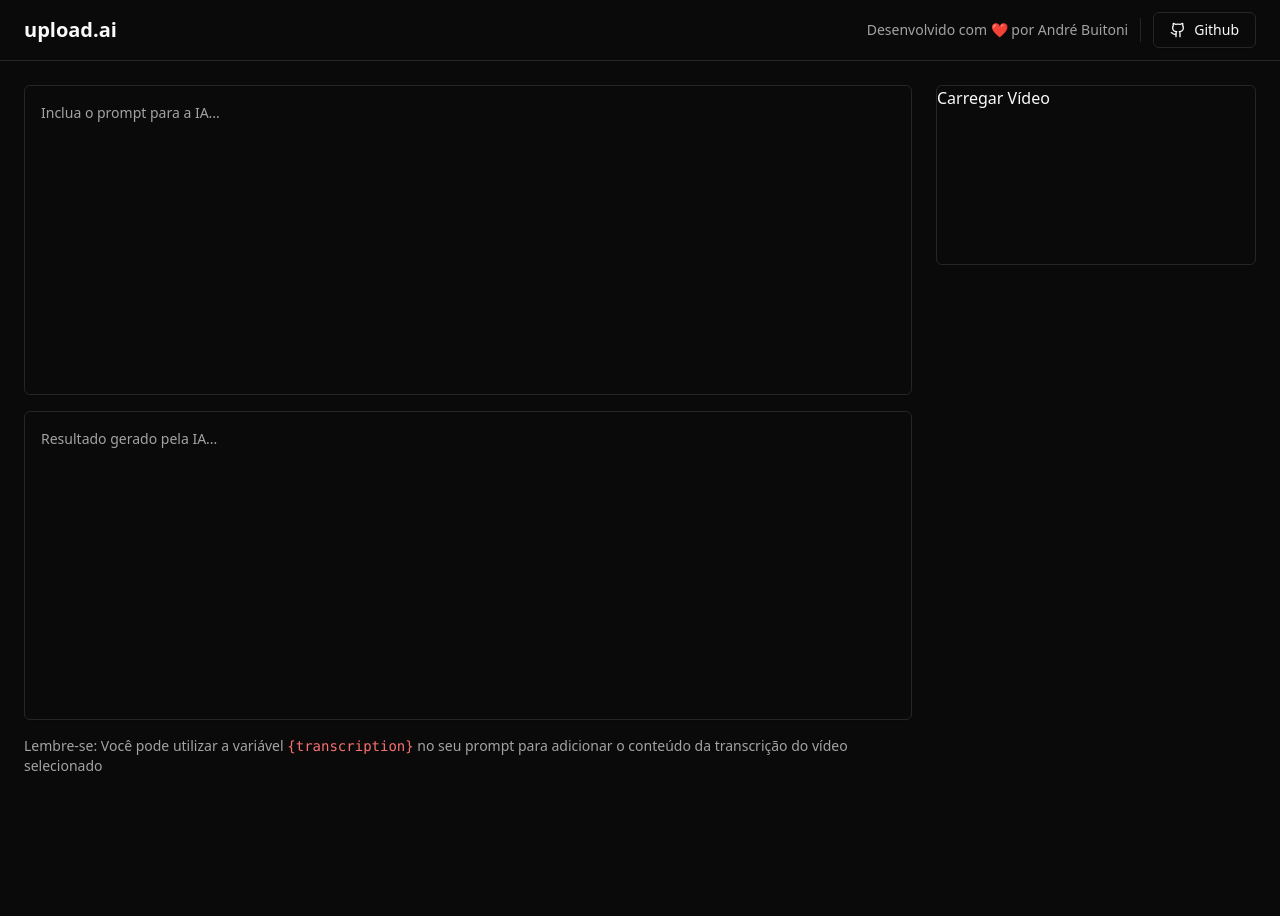
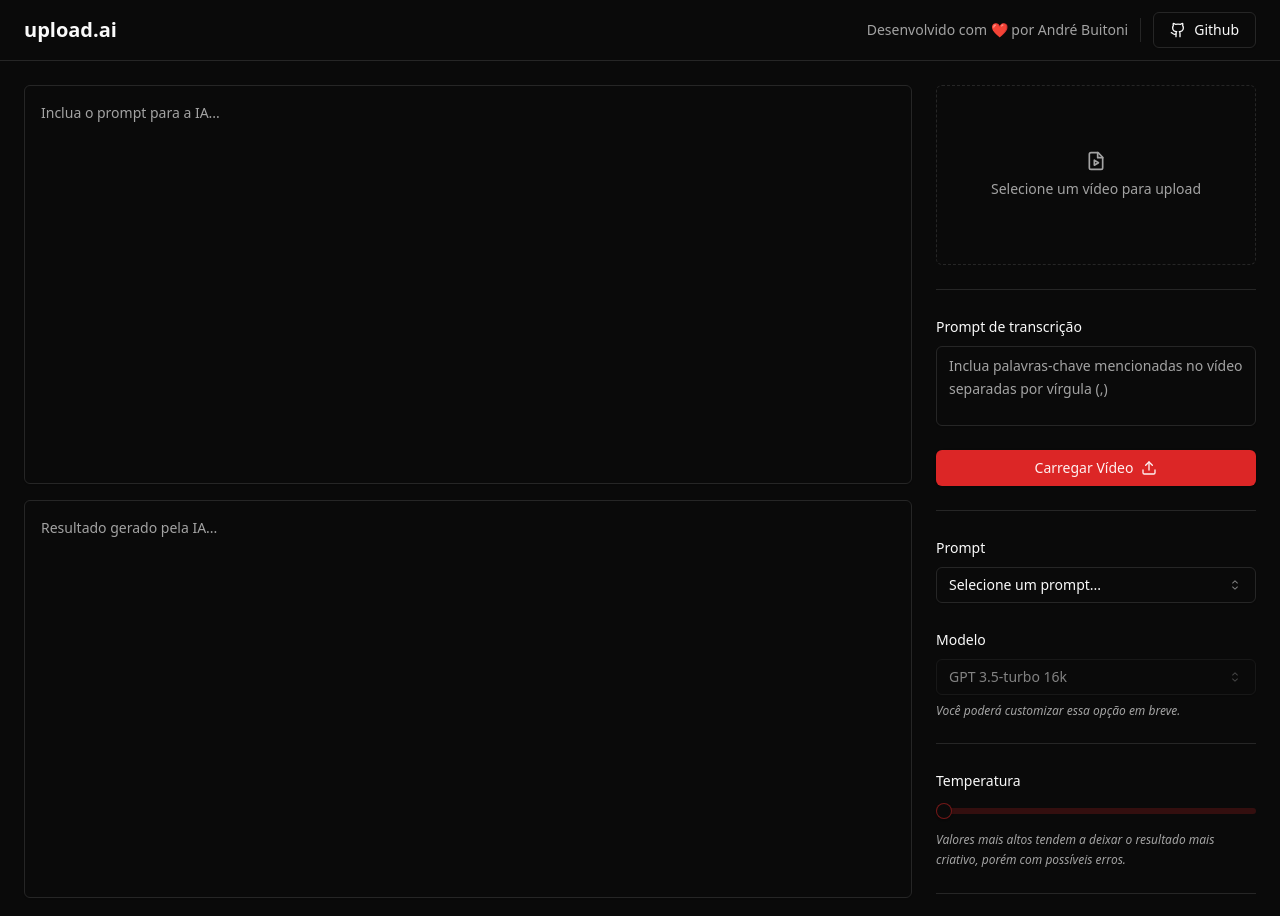
Before and after one commit to AndreBuitoni/nlw-ia-uploadio, a React (Vite) app in the folder upload-ai-web/: page / in a window 1280 px wide. Shown: the top 916 px of the page. Before the commit the page ends 800 px from the top, so only its background shows below. Built offline with nearby package versions, Linux system fonts and the light colour scheme.

Commit message:
Layout Ready

```diff
--- a/upload-ai-web/package.json
+++ b/upload-ai-web/package.json
@@ -11,7 +11,10 @@
   },
   "dependencies": {
     "@radix-ui/react-icons": "^1.3.0",
+    "@radix-ui/react-label": "^2.0.2",
+    "@radix-ui/react-select": "^1.2.2",
     "@radix-ui/react-separator": "^1.0.3",
+    "@radix-ui/react-slider": "^1.1.2",
     "@radix-ui/react-slot": "^1.0.2",
     "class-variance-authority": "^0.7.0",
     "clsx": "^2.0.0",
--- a/upload-ai-web/src/App.tsx
+++ b/upload-ai-web/src/App.tsx
@@ -1,7 +1,10 @@
-import { Github } from 'lucide-react'
+import { Github, FileVideo, Upload, Wand2 } from 'lucide-react'
 import { Button } from "./components/ui/button";
 import { Separator } from './components/ui/separator';
 import { Textarea } from './components/ui/textarea';
+import { Label } from './components/ui/label';
+import { Select, SelectContent, SelectItem, SelectTrigger, SelectValue } from './components/ui/select';
+import { Slider } from './components/ui/slider';
 
 export function App() {
   return (
@@ -44,12 +47,80 @@
           <form className='space-y-6'>
             <label
               htmlFor="video"
-              className='border flex rounded-md aspect-video'
+              className='border flex rounded-md aspect-video cursor-pointer border-dashed text-sm flex-col gap-2 items-center justify-center text-muted-foreground hover:bg-primary/10'
             >
-              Carregar Vídeo
+              <FileVideo className='w-5 h-5'/>
+              Selecione um vídeo para upload
             </label>
 
             <input type="file" id='video' accept='video/mp4' className='sr-only' />
+
+            <Separator />
+
+            <div className='space-y-2'>
+              <Label htmlFor='transcription_prompt' >Prompt de transcrição</Label>
+              <Textarea
+                id='transcription_prompt'
+                className='h-20 leading-relaxed resize-none'
+                placeholder='Inclua palavras-chave mencionadas no vídeo separadas por vírgula (,)'
+              />
+            </div>
+
+            <Button type='submit' className='w-full'>
+              Carregar Vídeo
+              <Upload className='w-4 h-4 ml-2' />
+            </Button>
+          </form>
+
+          <Separator />
+
+          <form className='space-y-6'>
+            <div className='space-y-2'>
+              <Label>Prompt</Label>
+              <Select>
+                <SelectTrigger>
+                  <SelectValue placeholder='Selecione um prompt...' />
+                </SelectTrigger>
+                <SelectContent>
+                  <SelectItem value="title">Título do YouTube</SelectItem>
+                  <SelectItem value="description">Descrição do YouTube</SelectItem>
+                </SelectContent>
+              </Select>
+            </div>
+
+            <div className='space-y-2'>
+              <Label>Modelo</Label>
+              <Select disabled defaultValue='gpt3.5'>
+                <SelectTrigger>
+                  <SelectValue />
+                </SelectTrigger>
+                <SelectContent>
+                  <SelectItem value="gpt3.5">GPT 3.5-turbo 16k</SelectItem>
+                </SelectContent>
+              </Select>
+              <span className='block text-xs text-muted-foreground italic'>Você poderá customizar essa opção em breve.</span>
+            </div>
+
+            <Separator />
+
+            <div className='space-y-4'>
+              <Label>Temperatura</Label>
+              <Slider
+                min={0}
+                max={1}
+                step={0.1}
+              />
+              <span className='block text-xs text-muted-foreground italic leading-relaxed'>
+                Valores mais altos tendem a deixar o resultado mais criativo, porém com possíveis erros.
+              </span>
+            </div>
+
+            <Separator />
+
+            <Button type='submit' className='w-full'>
+              Executar
+              <Wand2 className='w-4 h-4 ml-2' />
+            </Button>
           </form>
         </aside>
       </main>
--- /dev/null
+++ b/upload-ai-web/src/components/ui/label.tsx
@@ -0,0 +1,24 @@
+import * as React from "react"
+import * as LabelPrimitive from "@radix-ui/react-label"
+import { cva, type VariantProps } from "class-variance-authority"
+
+import { cn } from "@/lib/utils"
+
+const labelVariants = cva(
+  "text-sm font-medium leading-none peer-disabled:cursor-not-allowed peer-disabled:opacity-70"
+)
+
+const Label = React.forwardRef<
+  React.ElementRef<typeof LabelPrimitive.Root>,
+  React.ComponentPropsWithoutRef<typeof LabelPrimitive.Root> &
+    VariantProps<typeof labelVariants>
+>(({ className, ...props }, ref) => (
+  <LabelPrimitive.Root
+    ref={ref}
+    className={cn(labelVariants(), className)}
+    {...props}
+  />
+))
+Label.displayName = LabelPrimitive.Root.displayName
+
+export { Label }
--- /dev/null
+++ b/upload-ai-web/src/components/ui/select.tsx
@@ -0,0 +1,118 @@
+import * as React from "react"
+import { CaretSortIcon, CheckIcon } from "@radix-ui/react-icons"
+import * as SelectPrimitive from "@radix-ui/react-select"
+
+import { cn } from "@/lib/utils"
+
+const Select = SelectPrimitive.Root
+
+const SelectGroup = SelectPrimitive.Group
+
+const SelectValue = SelectPrimitive.Value
+
+const SelectTrigger = React.forwardRef<
+  React.ElementRef<typeof SelectPrimitive.Trigger>,
+  React.ComponentPropsWithoutRef<typeof SelectPrimitive.Trigger>
+>(({ className, children, ...props }, ref) => (
+  <SelectPrimitive.Trigger
+    ref={ref}
+    className={cn(
+      "flex h-9 w-full items-center justify-between rounded-md border border-input bg-transparent px-3 py-2 text-sm shadow-sm ring-offset-background placeholder:text-muted-foreground focus:outline-none focus:ring-1 focus:ring-ring disabled:cursor-not-allowed disabled:opacity-50",
+      className
+    )}
+    {...props}
+  >
+    {children}
+    <SelectPrimitive.Icon asChild>
+      <CaretSortIcon className="h-4 w-4 opacity-50" />
+    </SelectPrimitive.Icon>
+  </SelectPrimitive.Trigger>
+))
+SelectTrigger.displayName = SelectPrimitive.Trigger.displayName
+
+const SelectContent = React.forwardRef<
+  React.ElementRef<typeof SelectPrimitive.Content>,
+  React.ComponentPropsWithoutRef<typeof SelectPrimitive.Content>
+>(({ className, children, position = "popper", ...props }, ref) => (
+  <SelectPrimitive.Portal>
+    <SelectPrimitive.Content
+      ref={ref}
+      className={cn(
+        "relative z-50 min-w-[8rem] overflow-hidden rounded-md border bg-popover text-popover-foreground shadow-md data-[state=open]:animate-in data-[state=closed]:animate-out data-[state=closed]:fade-out-0 data-[state=open]:fade-in-0 data-[state=closed]:zoom-out-95 data-[state=open]:zoom-in-95 data-[side=bottom]:slide-in-from-top-2 data-[side=left]:slide-in-from-right-2 data-[side=right]:slide-in-from-left-2 data-[side=top]:slide-in-from-bottom-2",
+        position === "popper" &&
+          "data-[side=bottom]:translate-y-1 data-[side=left]:-translate-x-1 data-[side=right]:translate-x-1 data-[side=top]:-translate-y-1",
+        className
+      )}
+      position={position}
+      {...props}
+    >
+      <SelectPrimitive.Viewport
+        className={cn(
+          "p-1",
+          position === "popper" &&
+            "h-[var(--radix-select-trigger-height)] w-full min-w-[var(--radix-select-trigger-width)]"
+        )}
+      >
+        {children}
+      </SelectPrimitive.Viewport>
+    </SelectPrimitive.Content>
+  </SelectPrimitive.Portal>
+))
+SelectContent.displayName = SelectPrimitive.Content.displayName
+
+const SelectLabel = React.forwardRef<
+  React.ElementRef<typeof SelectPrimitive.Label>,
+  React.ComponentPropsWithoutRef<typeof SelectPrimitive.Label>
+>(({ className, ...props }, ref) => (
+  <SelectPrimitive.Label
+    ref={ref}
+    className={cn("px-2 py-1.5 text-sm font-semibold", className)}
+    {...props}
+  />
+))
+SelectLabel.displayName = SelectPrimitive.Label.displayName
+
+const SelectItem = React.forwardRef<
+  React.ElementRef<typeof SelectPrimitive.Item>,
+  React.ComponentPropsWithoutRef<typeof SelectPrimitive.Item>
+>(({ className, children, ...props }, ref) => (
+  <SelectPrimitive.Item
+    ref={ref}
+    className={cn(
+      "relative flex w-full cursor-default select-none items-center rounded-sm py-1.5 pl-2 pr-8 text-sm outline-none focus:bg-accent focus:text-accent-foreground data-[disabled]:pointer-events-none data-[disabled]:opacity-50",
+      className
+    )}
+    {...props}
+  >
+    <span className="absolute right-2 flex h-3.5 w-3.5 items-center justify-center">
+      <SelectPrimitive.ItemIndicator>
+        <CheckIcon className="h-4 w-4" />
+      </SelectPrimitive.ItemIndicator>
+    </span>
+    <SelectPrimitive.ItemText>{children}</SelectPrimitive.ItemText>
+  </SelectPrimitive.Item>
+))
+SelectItem.displayName = SelectPrimitive.Item.displayName
+
+const SelectSeparator = React.forwardRef<
+  React.ElementRef<typeof SelectPrimitive.Separator>,
+  React.ComponentPropsWithoutRef<typeof SelectPrimitive.Separator>
+>(({ className, ...props }, ref) => (
+  <SelectPrimitive.Separator
+    ref={ref}
+    className={cn("-mx-1 my-1 h-px bg-muted", className)}
+    {...props}
+  />
+))
+SelectSeparator.displayName = SelectPrimitive.Separator.displayName
+
+export {
+  Select,
+  SelectGroup,
+  SelectValue,
+  SelectTrigger,
+  SelectContent,
+  SelectLabel,
+  SelectItem,
+  SelectSeparator,
+}
--- /dev/null
+++ b/upload-ai-web/src/components/ui/slider.tsx
@@ -0,0 +1,26 @@
+import * as React from "react"
+import * as SliderPrimitive from "@radix-ui/react-slider"
+
+import { cn } from "@/lib/utils"
+
+const Slider = React.forwardRef<
+  React.ElementRef<typeof SliderPrimitive.Root>,
+  React.ComponentPropsWithoutRef<typeof SliderPrimitive.Root>
+>(({ className, ...props }, ref) => (
+  <SliderPrimitive.Root
+    ref={ref}
+    className={cn(
+      "relative flex w-full touch-none select-none items-center",
+      className
+    )}
+    {...props}
+  >
+    <SliderPrimitive.Track className="relative h-1.5 w-full grow overflow-hidden rounded-full bg-primary/20">
+      <SliderPrimitive.Range className="absolute h-full bg-primary" />
+    </SliderPrimitive.Track>
+    <SliderPrimitive.Thumb className="block h-4 w-4 rounded-full border border-primary/50 bg-background shadow transition-colors focus-visible:outline-none focus-visible:ring-1 focus-visible:ring-ring disabled:pointer-events-none disabled:opacity-50" />
+  </SliderPrimitive.Root>
+))
+Slider.displayName = SliderPrimitive.Root.displayName
+
+export { Slider }
```
Also changed, not shown: 1 other file (tests, documents, lock files or other folders).
